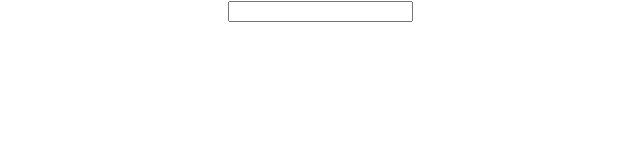
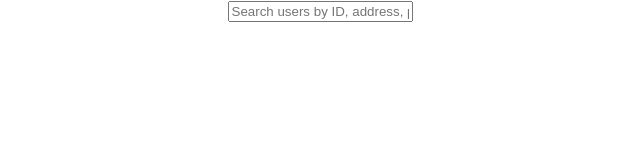
Before and after one commit to vikrantrath/locustest, a React (Create React App) app: page / in a window 1280 px wide. Shown: the top 160 px of the page, without its empty margins (320-960 px from the left). Built offline with nearby package versions, Linux system fonts and the light colour scheme.

Commit message:
Working input

```diff
--- a/src/components/inputField.js
+++ b/src/components/inputField.js
@@ -7,7 +7,7 @@ export default function inputField({ input, setInput }) {
         id="search"
         value={input}
         onChange={(e) => setInput(e.target.value)}
-        placholder="Search users by ID, address, pincode, items"
+        placeholder="Search users by ID, address, pincode, items"
       />
     </>
   );
```
